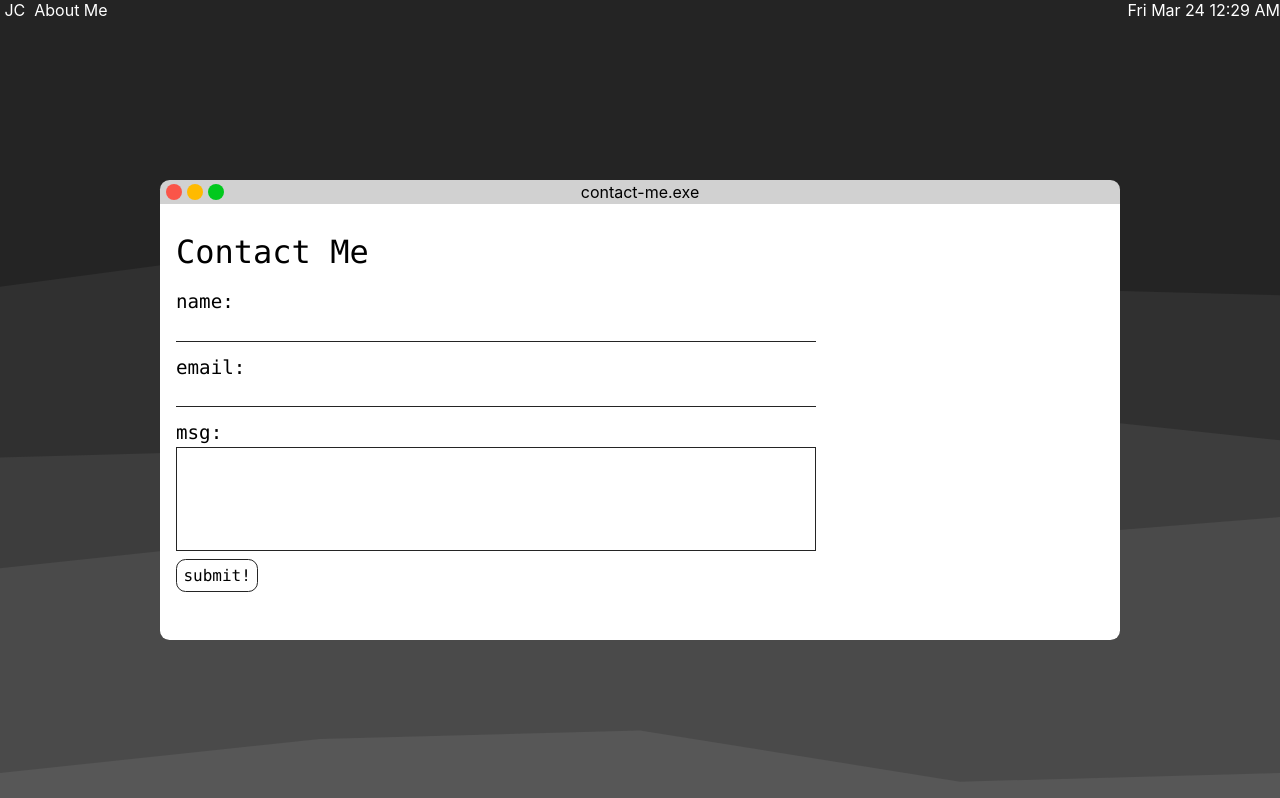
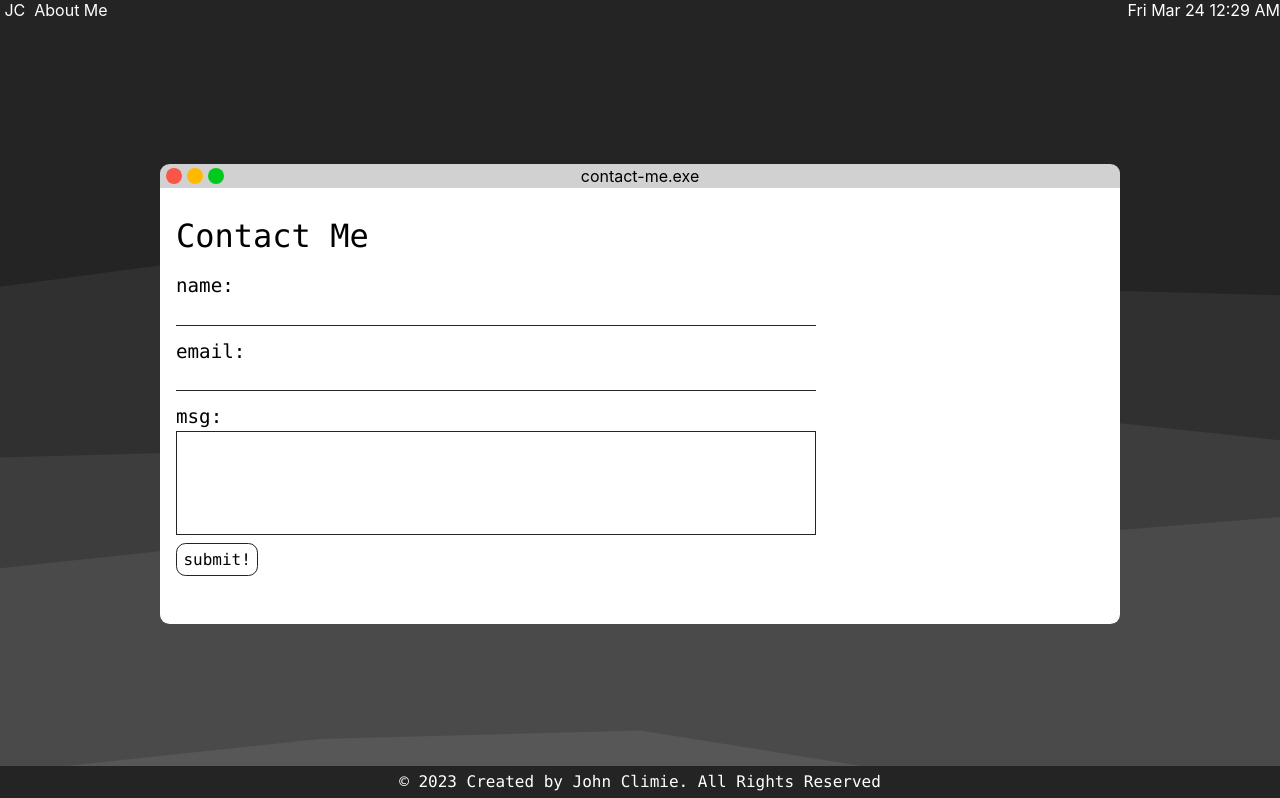
Before and after one commit to johnclimie/portfolio-2023, a Next.js app: page / in a window 1280 px wide. Shown: the part 2623-3421 px from the top of the page. Built offline with nearby package versions, Linux system fonts and the light colour scheme.

Commit message:
Working on footer

```diff
--- a/components/ContactSection.js
+++ b/components/ContactSection.js
@@ -35,6 +35,12 @@ export default function ContactSection() {
                         </div>
                     </div>
                 </div>
+                <div className={styles.footer}>
+                    <p>&copy; {new Date().getFullYear()} Created by John Climie. All Rights Reserved</p>
+                    <div>
+
+                    </div>
+                </div>
             </div>
         </>
     )
--- a/components/Project.js
+++ b/components/Project.js
@@ -32,8 +32,8 @@ export default function Project({ title, imgSrc, desc, stack, demo, src, }) {
                                 })}
                             </ul>
                         </div>
-                        <li><Link href={demo} target="_blank" rel="noreferrer" class={styles.projectLink}>demo <span>🚀</span></Link></li>
-                        <li><Link href={src} target="_blank" rel="noreferrer" class={styles.projectLink}>source <span>📁</span></Link></li>
+                        <li><Link href={demo} target="_blank" rel="noreferrer" className={styles.projectLink}>demo <span>🚀</span></Link></li>
+                        <li><Link href={src} target="_blank" rel="noreferrer" className={styles.projectLink}>source <span>📁</span></Link></li>
                     </ul>
                 </div>
             </div>
--- a/styles/Contact.module.css
+++ b/styles/Contact.module.css
@@ -90,6 +90,19 @@
 
 .contactForm button:hover {
     background-color: #242424;
-    color: #ffffff;
+    color: #FFFFFF;
     transition: ease .3s;
 }
+
+.footer {
+    display: flex;
+    flex-direction: column;
+    justify-content: center;
+    align-items: center;
+    width: 100%;
+    font-size: 1rem;
+    font-family: 'Menlo', sans-serif;
+    background-color: #242424;
+    color: #FFFFFF;
+    padding: .5rem 0rem;
+}
```
